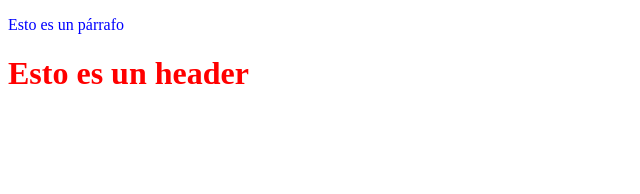
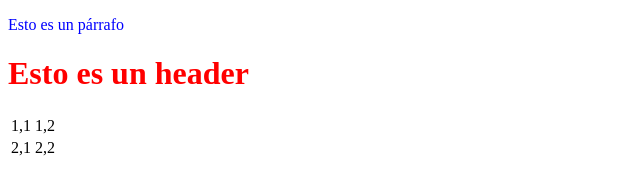
Before and after one commit to QuickPsychic/PRACTICA_01_ECA, a plain HTML site: page page_a.html in a window 1280 px wide. Shown: the full height of the page, 0-640 px from the left. Drawn offline with Linux system fonts and the light colour scheme.

Commit message:
Agregar tabla page_a

```diff
--- a/page_a.html
+++ b/page_a.html
@@ -8,5 +8,16 @@
     <body>
         <p>Esto es un párrafo</p>
         <h1>Esto es un header</h1>
+
+        <table>
+            <tr>
+            <td>1,1</td>
+            <td>1,2</td>
+            </tr>
+            <tr>
+            <td>2,1</td>
+            <td>2,2</td>
+            </tr>
+            </table>
     </body>
 </html>
```
